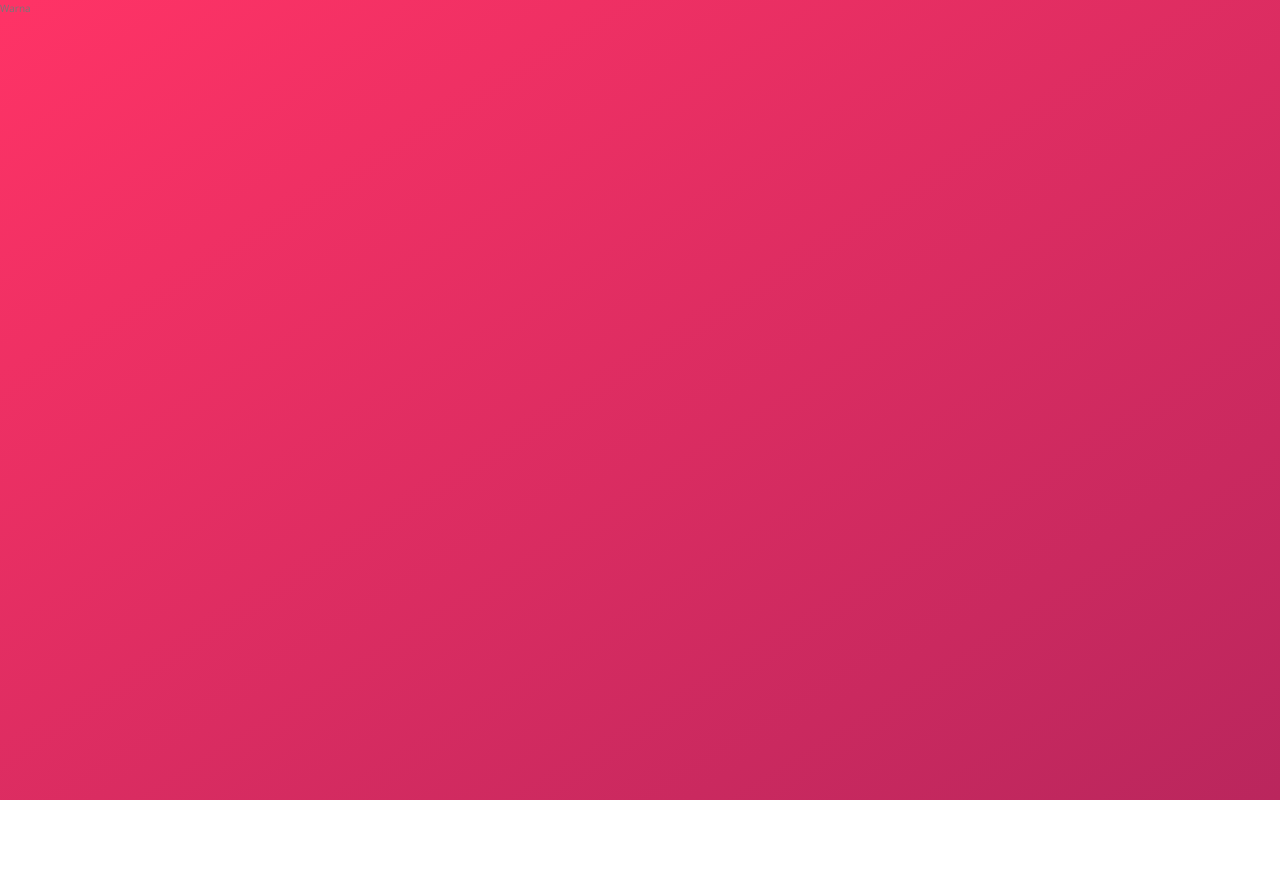
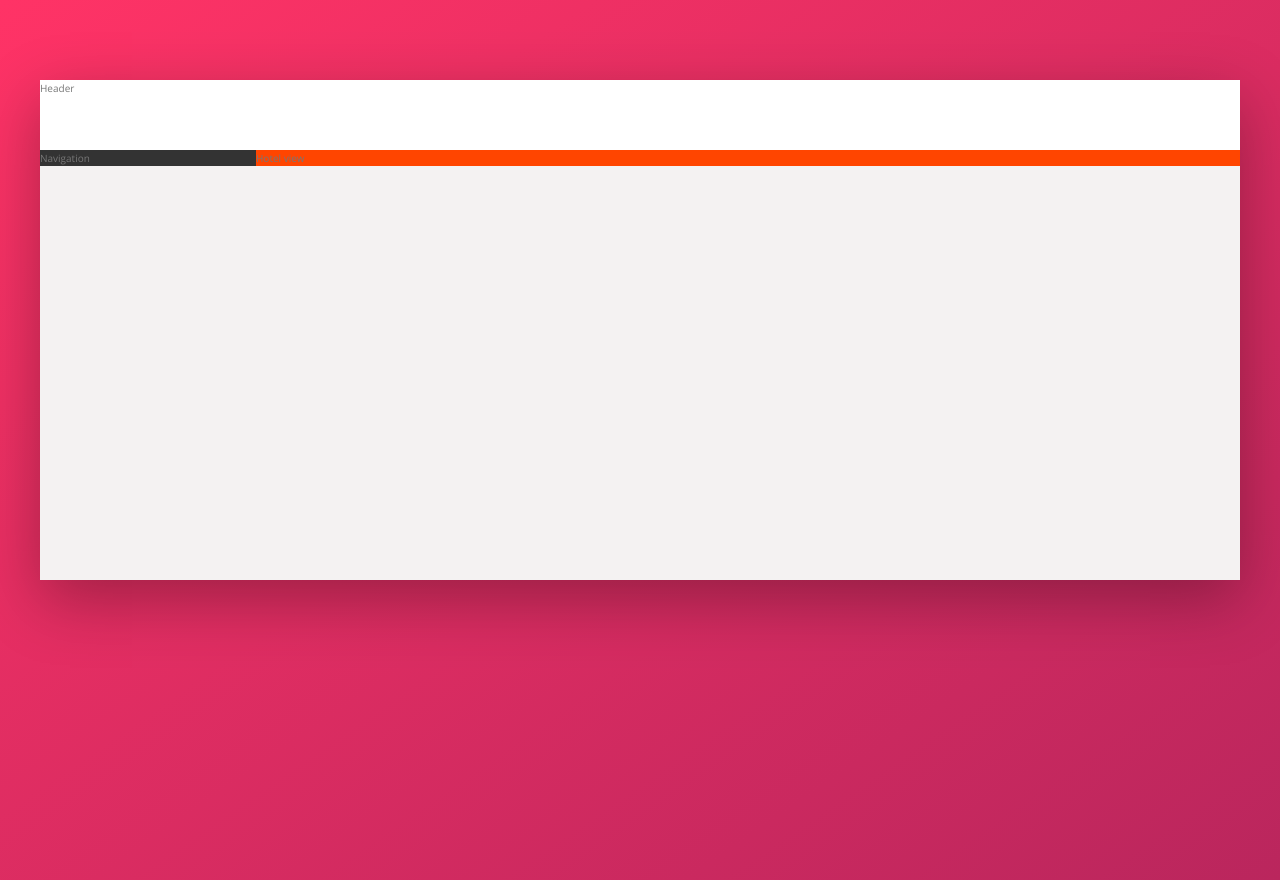
Before and after one commit to YudhaYuki/warna-holiday, a website: page index.html in a window 1280 px wide. Before the commit the page ends 800 px from the top, so only its background shows below. Drawn offline with nearby package versions, Linux system fonts and the light colour scheme.

Commit message:
Implementing flex in the project

```diff
--- a/index.html
+++ b/index.html
@@ -13,7 +13,21 @@
 </head>
 <body>
 
-    Warna
+    <div class="container">
+        <header class="header">
+            Header
+        </header>
+
+        <div class="content">
+            <nav class="sidebar">
+                Navigation
+            </nav>
+
+            <main class="hotel-view">
+                Hotel view
+            </main>
+        </div>
+    </div>
 
 
 </body>
--- a/sass/_base.scss
+++ b/sass/_base.scss
@@ -1,17 +1,3 @@
-/*
-COLORS
-
-Grey light 1: #faf9f9
-Grey light 2: #f4f2f2
-Grey light 3: #f0eeee
-Grey light 4: #ccc
-
-Grey dark 1: #333
-Grey dark 2: #777
-Grey dark 3: #999
-
-*/
-
 
 // CSS variable
 :root {
@@ -27,6 +13,8 @@ Grey dark 3: #999
     --color-grey-dark-1: #333;
     --color-grey-dark-2: #777;
     --color-grey-dark-3: #999;
+
+    --shadow-dark: 0 2rem 6rem rgba(0,0,0,.3);
 }
 
 * {
--- a/sass/_layout.scss
+++ b/sass/_layout.scss
@@ -0,0 +1,35 @@
+.container {
+    max-width: 120rem;
+    margin: 8rem auto;
+    background-color: var(--color-grey-light-2);
+    box-shadow: var(--shadow-dark);
+
+    min-height: 50rem;
+}
+
+.header {
+    height: 7rem;
+    background-color: #fff;
+    border-bottom: var(--color-grey-light-2);
+}
+
+
+// Container of sidebar and hotel-view
+.content {
+    display: flex;
+}
+
+.sidebar {
+    background-color:  var(--color-grey-dark-1);
+
+    // "We dont want element to grow if there is some space" "not shrink if there is no enough space" "But we always want to keep it at 18%"
+    flex: 0 0 18%;
+}
+
+.hotel-view {
+    background-color: #fff;
+    background-color: orangered;
+
+    // The element should grow as much as it can
+    flex: 1;
+}
```
Also changed, not shown: css/style.css.
